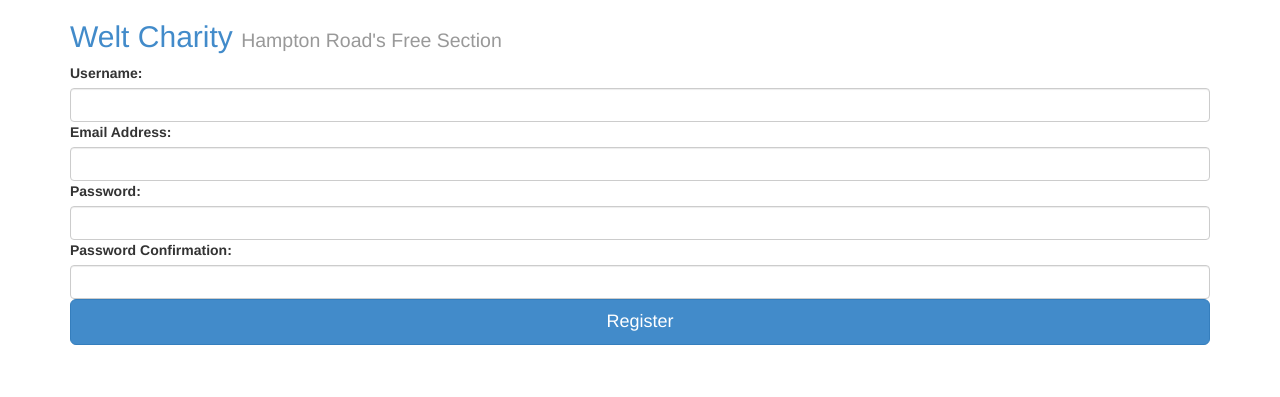
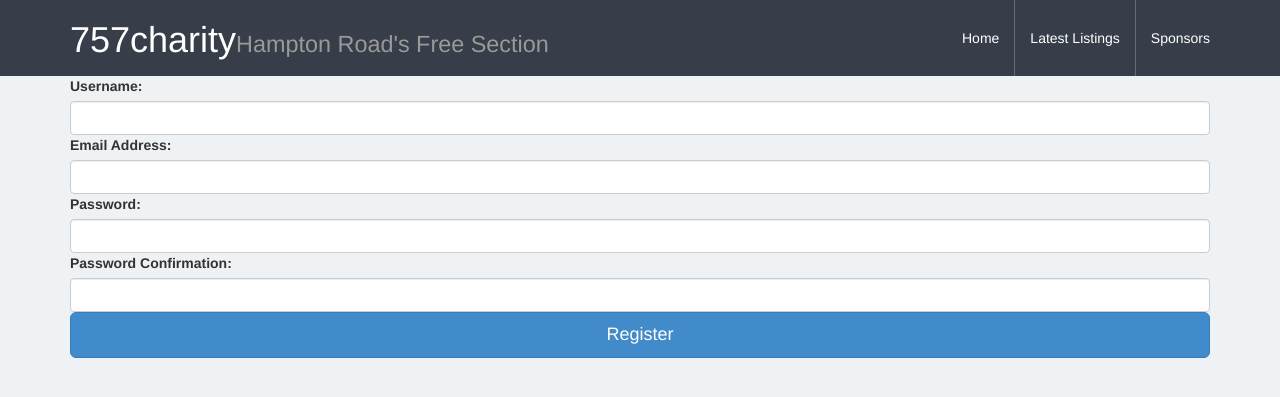
Before and after one commit to JenkinsDev/WeltCharity, a Flask app: page /register/ in a window 1280 px wide. Shown: the top 397 px of the page. Run offline with Flask 2, Linux system fonts and the light colour scheme; parts of the project's set-up code (start-up, migrations or seed data) failed here and were passed over; some libraries are stand-ins or nearby versions.

Commit message:
Started on the base design, implemented user logged-in menu options.

```diff
--- /dev/null
+++ b/static/scripts/main.js
@@ -0,0 +1,13 @@
+(function($, window, undefined) {
+    $(document).ready(function() {
+    	/**
+    	 * Quick jQuery method of enabling mouse-over showing of the
+    	 * multi-tiered navbar for bootstrap.
+    	 */
+        $('.nav').on('mouseenter', '.dropdown', function() {
+            $(this).addClass('open');
+        }).on('mouseleave', '.dropdown', function() {
+        	$(this).removeClass('open');
+        });
+    });
+})(jQuery, window, undefined)
--- /dev/null
+++ b/static/styles/main.css
@@ -0,0 +1,66 @@
+/********************************************************
+ *                  Table Of Contents
+ *
+ *  1.) Header/Navbar
+ *  2.) Flashes
+ *  3.) Content Area
+ *  4.) Footer
+ *
+ *
+ */
+
+body {
+    background-color: #EEF2F5;
+}
+
+/*****************************
+ *      HEADER/NAVBAR
+ */
+header {
+    background-color: #373E49;
+    height: 76px;
+}
+
+header h1, header h1 a {
+    float: left;
+    color: #fff;
+    transition: color 1s;
+    -webkit-transition: color 1s;
+    -o-transition: color 1s;
+    -moz-transition: color 1s;
+}
+
+header h1 a:hover {
+    text-decoration: none;
+    color: #A2B1BA;
+}
+
+ul.nav li a {
+    color: #ffffff;
+}
+
+ul.nav li a {
+    padding: 28px 15px;
+    background-color: #373E49 !important;
+    border-right: 1px solid #626C7F;
+    transition: background-color .5s;
+    -webkit-transition: background-color .5s;
+    -o-transition: background-color .5s;
+    -moz-transition: background-color .5s;
+}
+
+ul.nav li:last-child a {
+    border-right: none;
+}
+
+ul.nav li a:hover, ul.nav .open > a {
+    background-color: #626C7F !important;
+}
+
+
+/***************************
+ *      FLASHES
+ */
+.flashes > p {
+    padding: 15px;
+}
--- a/templates/base.html
+++ b/templates/base.html
@@ -2,33 +2,52 @@
 <html lang="en">
   <head>
     <meta charset="utf-8">
-    <title>Welt Charity</title>
-    <link href="http://localhost:5000/static/bootstrap/dist/css/bootstrap.css" rel="stylesheet">
+    <title>{%- block pagetitle -%}{%- endblock -%} | 757Charity</title>
+    <meta name="viewport" content="width=device-width, initial-scale=1">
+    <link href="http://localhost:5000/static/bower_components/bootstrap/dist/css/bootstrap.css" rel="stylesheet">
+    <link href="http://localhost:5000/static/styles/main.css" rel="stylesheet">
   </head>
 
   <body>
 
     {%- block topbar -%}
-      <div class="topbar">
+      <header class="topbar">
         <div class="fill">
           <div class="container">
-            <h2>
-                <a href="/" class="brand">Welt Charity</a> <small>Hampton Road's Free Section</small>
-            </h2>
+            <h1>
+                <a href="/" class="brand">757charity</a> <small>Hampton Road's Free Section</small>
+            </h1>
+
+            <nav>
+              <ul class="visible-lg visible-md nav navbar-nav navbar-right">
+                <li><a href="#">Home</a></li>
+                <li><a href="#">Latest Listings</a></li>
+                <li><a href="#">Sponsors</a></li>
+                {% if session.logged_in %}
+                  <li id="fat-menu" class="dropdown">
+                    <a href="#" class="dropdown-toggle" role="button" data-toggle="dropdown">Account <span class="caret"></span></a>
+                    <ul class="dropdown-menu" role="menu">
+                      <li><a href="#">Settings</a></li>
+                      <li><a href="http://localhost:5000/logout">Log Out</a></li>
+                    </ul>
+                  </li>
+                {% endif %}
+              </ul>
+            </nav>
           </div>
         </div>
-      </div>
+      </header>
     {%- endblock -%}
 
     <div class="container">
       <div class="content">
         {% with messages = get_flashed_messages(with_categories=True) %}
           {% if messages %}
-            <ul class="flashes">
+            <div class="flashes">
               {% for category, message in messages %}
-                <li class="{{ category }}">{{ message }}</li>
+                <p class="bg-{{ category }}">{{ message }}</p>
               {% endfor %}
-            </ul>
+            </div>
           {% endif %}
         {% endwith %}
 
@@ -36,7 +55,11 @@
         {% block content %}{% endblock %}
       </div>
     </div>
+
     {% block js_footer %}{% endblock %}
-    <script type="text/javascript" src="http://localhost:5000/static/validatinator/js/validatinator.min.js"></script>
+    <script type="text/javascript" src="https://code.jquery.com/jquery-1.11.0.min.js"></script>
+    <script type="text/javascript" src="http://localhost:5000/static/bower_components/validatinator/js/validatinator.min.js"></script>
+    <script type="text/javascript" src="http://localhost:5000/static/bower_components/bootstrap/js/dropdown.js"></script>
+    <script type="text/javascript" src="http://localhost:5000/static/scripts/main.js"></script>
   </body>
 </html>
--- a/users/decorators.py
+++ b/users/decorators.py
@@ -41,12 +41,12 @@ def requires_role(role=None):
     you must ALWAYS call the requires_user_logged_in decorator first so you
     know the user is definitely logged in.
     """
-    def decorator(f):
+    def decorator(fn):
         def inner(*args, **kwargs):
             user = User.objects.get(id=session.get('ident'))
             if not user.has_role(role=role):
-                flash("You do not have the required permissions to access this area.", category="error")
+                flash("You do not have the required permissions to access this area.", category="danger")
                 return redirect(url_for('home.home'))
             return fn(*args, **kwargs)
-        return update_wrapper(inner, f)
+        return update_wrapper(inner, fn)
     return decorator
--- a/users/factories/models.py
+++ b/users/factories/models.py
@@ -62,9 +62,9 @@ class UserFactory():
             user.save()
         except NotUniqueError:
             if User.is_username_taken(username=username):
-                flash("The username that you provided has already been taken.", category="error")
+                flash("The username that you provided has already been taken.", category="danger")
             if User.is_email_taken(email=email):
-                flash("The email address that you provided has already been taken.", category="error")
+                flash("The email address that you provided has already been taken.", category="danger")
             return False
         else:
             return user
--- a/users/forms.py
+++ b/users/forms.py
@@ -7,6 +7,15 @@ import re
 
 
 def validate_phone(form, field):
+    """ Simple validation for checking to see if the user has
+    submitted a valid Phone Number. Checks to see if there is any
+    user submitted data and if there is then we check to make sure it's
+    a valid phone number.
+
+    :param form: Form data that the field we are validating against
+                 exists within.
+    :param field: Field data that we will be validating against.
+    """
     result = re.match(r'1?\W*([2-9][0-8][0-9])\W*([2-9][0-9]{2})\W*([0-9]{4})(\se?x?t?(\d*))?', field.data)
     if len(field.data) > 0 and not result:
     	raise validators.ValidationError('Phone must be a valid phone number')
--- a/users/views.py
+++ b/users/views.py
@@ -33,7 +33,7 @@ class LoginView(View):
                 return redirect(url_for('home.home'))
             # If the user from above was not signed in then we will get to here and
             # we know the user failed to login, time to let the user know they failed.
-            flash("Username/Email or Password is incorrect.")
+            flash("Username/Email or Password is incorrect.", category="danger")
         return render_template('login.html', form=self.form)
 
 
--- a/weltcharity/__init__.py
+++ b/weltcharity/__init__.py
@@ -50,7 +50,7 @@ class WeltCharity:
         self.app.register_blueprint(users)
 
 
-welt_charity = WeltCharity(__name__, static_folder="../static/bower_components/", static_url_path="/static")
+welt_charity = WeltCharity(__name__, static_folder="../static/", static_url_path="/static")
 welt_charity.setAppConfig(MONGODB_SETTINGS=DATABASE_SETTINGS, SECRET_KEY=SEC_KEY)
 welt_charity.setDB()
 welt_charity.setBcrypt()
```
Also changed, not shown: manage.py (+7 -0 lines), newrelic.ini (added, +199 -0 lines), static/dev/styles/main.scss (added).
